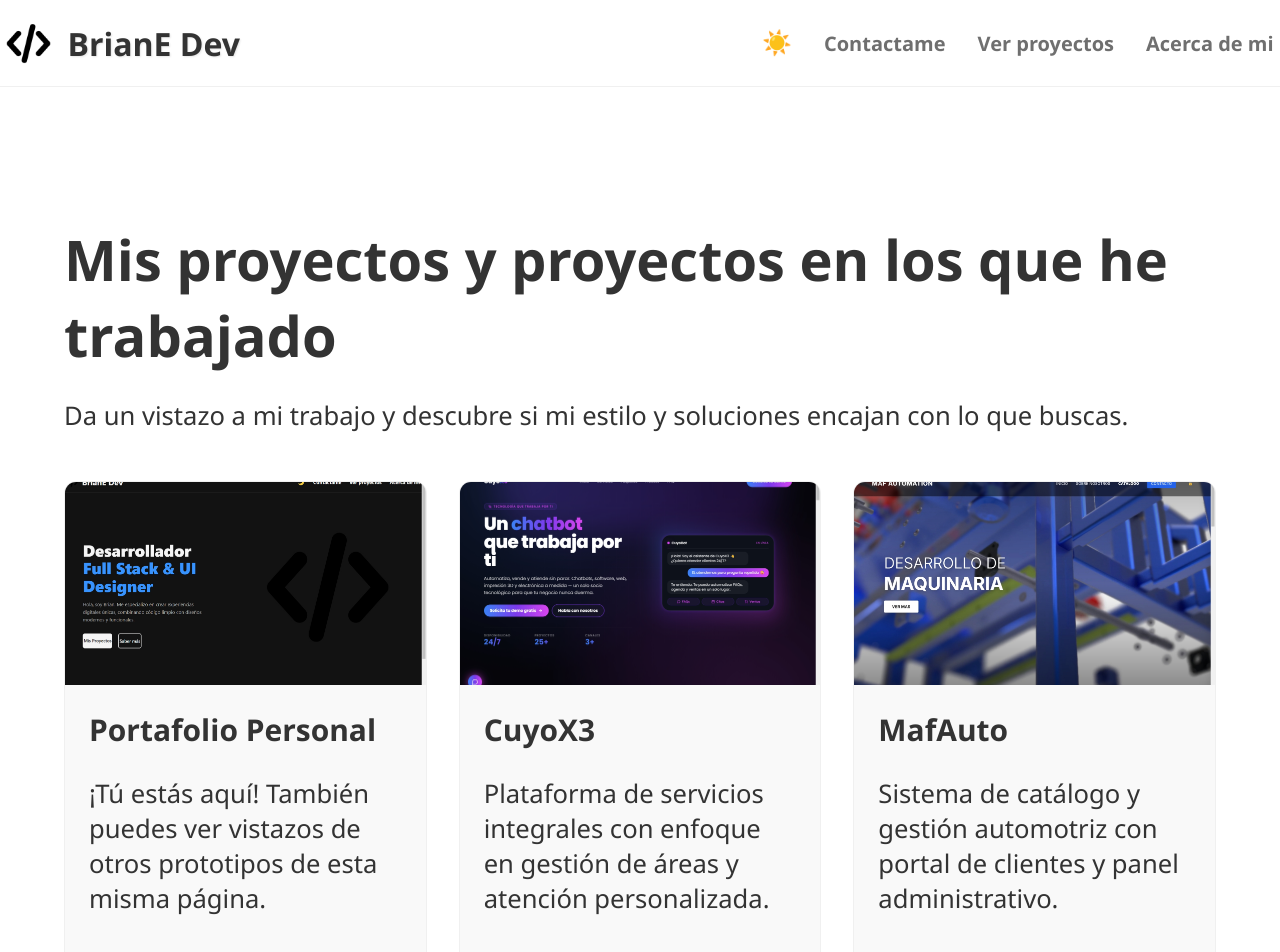
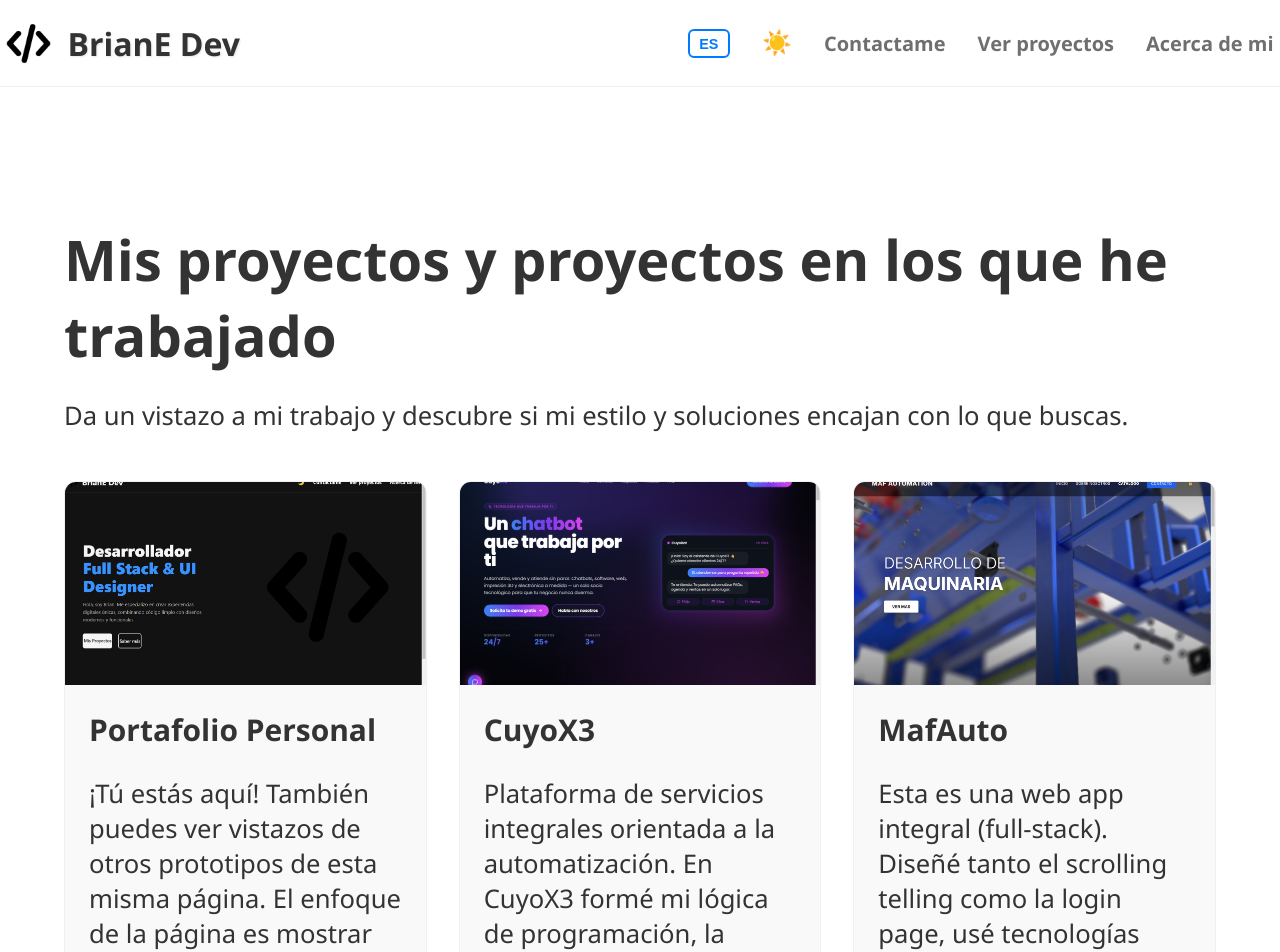
Before and after one commit to Bri-idk/BRIAN_E_DEV_PORTFOLIO, a React (Vite) app: page /proyectos in a window 1280 px wide. Shown: the top 952 px of the page. Built offline with nearby package versions, Linux system fonts and the light colour scheme.

Commit message:
feat: implement multi-language support (ES/EN), remove airplane asset, and fix project spelling

```diff
--- a/src/App.css
+++ b/src/App.css
@@ -190,20 +190,7 @@
   position: relative;
 }
 
-.contact-bg-icon {
-  position: absolute;
-  top: 50%;
-  right: -10%;
-  transform: translateY(-50%) rotate(-10deg);
-  width: 600px;
-  opacity: 0.03;
-  pointer-events: none;
-  z-index: -1;
-}
-
-body.dark-mode .contact-bg-icon {
-  opacity: 0.1;
-}
+/* Eliminada imagen de avión */
 
 .contact-form {
   display: flex;
@@ -390,7 +377,7 @@ body.dark-mode .contact-form textarea::placeholder {
 /* Estilos para Imagen en Acerca de Mi */
 .about-visual {
   width: 100%;
-  max-width: 700px;
+  max-width: 500px; /* Reducida aún más de 700px a 500px */
   margin: 0 auto 2rem;
   border-radius: 15px;
   overflow: hidden;
@@ -506,3 +493,21 @@ body.dark-mode .contact-form textarea::placeholder {
   from { opacity: 0; transform: translateY(-10px); }
   to { opacity: 1; transform: translateY(0); }
 }
+
+/* Language Toggle Styles */
+.lang-toggle {
+  background: none;
+  border: 2px solid var(--accent-color);
+  color: var(--accent-color);
+  font-weight: bold;
+  padding: 0.3rem 0.6rem;
+  border-radius: 6px;
+  cursor: pointer;
+  font-size: 0.9rem;
+  transition: all 0.3s ease;
+}
+
+.lang-toggle:hover {
+  background-color: var(--accent-color);
+  color: white;
+}
--- a/src/App.jsx
+++ b/src/App.jsx
@@ -5,23 +5,24 @@ import Proyectos from './Proyectos.jsx'
 import AcercaDeMi from './AcercaDeMi.jsx'
 import Contactame from './Contactame.jsx'
 import heroImg from './recursos/codificacion.png'
+import { translations } from './translations'
 import './App.css'
 
-function Hero() {
+function Hero({ lang }) {
+  const t = translations[lang].hero;
   return (
     <section className="hero">
       <div className="hero-content">
         <h1 className="hero-title">
-          Desarrollador <br />
-          <span>Full Stack & UI Designer</span>
+          {t.title} <br />
+          <span>{t.subtitle}</span>
         </h1>
         <p className="hero-description">
-          Hola, soy Brian. Me especializo en crear experiencias digitales únicas,
-          combinando código limpio con diseños modernos y funcionales.
+          {t.description}
         </p>
         <div className="hero-actions">
-          <Link to="/proyectos" className="btn-primary">Mis Proyectos</Link>
-          <Link to="/acerca" className="btn-secondary">Saber más</Link>
+          <Link to="/proyectos" className="btn-primary">{t.projectsBtn}</Link>
+          <Link to="/acerca" className="btn-secondary">{t.moreBtn}</Link>
         </div>
       </div>
 
@@ -40,6 +41,11 @@ function App() {
     return savedTheme === 'dark';
   });
 
+  const [language, setLanguage] = useState(() => {
+    const savedLang = localStorage.getItem('language');
+    return savedLang || 'es';
+  });
+
   useEffect(() => {
     if (isDarkMode) {
       document.body.classList.add('dark-mode');
@@ -50,22 +56,37 @@ function App() {
     }
   }, [isDarkMode]);
 
+  useEffect(() => {
+    localStorage.setItem('language', language);
+  }, [language]);
+
   const toggleDarkMode = () => {
     setIsDarkMode(prev => !prev);
   };
 
+  const toggleLanguage = () => {
+    setLanguage(prev => (prev === 'es' ? 'en' : 'es'));
+  };
+
+  const tFooter = translations[language].footer;
+
   return (
     <Router>
       <div className="app-container">
-        <Navbar isDarkMode={isDarkMode} toggleDarkMode={toggleDarkMode} />
+        <Navbar
+          isDarkMode={isDarkMode}
+          toggleDarkMode={toggleDarkMode}
+          language={language}
+          toggleLanguage={toggleLanguage}
+        />
         <div className="separador"></div>
 
         <main id="body">
           <Routes>
-            <Route path="/" element={<Hero />} />
-            <Route path="/proyectos" element={<Proyectos />} />
-            <Route path="/acerca" element={<AcercaDeMi />} />
-            <Route path="/contacto" element={<Contactame />} />
+            <Route path="/" element={<Hero lang={language} />} />
+            <Route path="/proyectos" element={<Proyectos lang={language} />} />
+            <Route path="/acerca" element={<AcercaDeMi lang={language} />} />
+            <Route path="/contacto" element={<Contactame lang={language} />} />
           </Routes>
         </main>
 
@@ -73,7 +94,7 @@ function App() {
           <div className="footer-content">
             <div className="footer-info">
               <h3>BrianE Dev</h3>
-              <p>© {new_string_date} BrianE Dev. Todos los derechos reservados.</p>
+              <p>© {new_string_date} BrianE Dev. {tFooter.rights}</p>
             </div>
             <div className="footer-socials">
               <a href="https://www.linkedin.com/in/brian-pineda-martinez-dev/" target="_blank" rel="noopener noreferrer" className="social-link">LinkedIn</a>
--- a/src/Proyectos.jsx
+++ b/src/Proyectos.jsx
@@ -1,4 +1,5 @@
 import { useState } from 'react'
+import { translations } from './translations'
 import './App.css'
 
 // Imports de imágenes para CuyoX3
@@ -21,37 +22,20 @@ import totoCover from './recursos/totonik/totonik.jpeg'
 import toto1 from './recursos/totonik/totonik_2.jpeg'
 import toto2 from './recursos/totonik/totonik_3.jpeg'
 
-const PROJECTS_DATA = [
-  {
-    id: 3,
-    title: "Portafolio Personal",
-    description: "¡Tú estás aquí! También puedes ver vistazos de otros prototipos de esta misma página.",
-    images: [portCover, port1, port2],
-    url: "#",
-    isCurrent: true
-  },
-  {
-    id: 1,
-    title: "CuyoX3",
-    description: "Plataforma de servicios integrales con enfoque en gestión de áreas y atención personalizada.",
-    images: [cuyoCover, cuyo1, cuyo2],
-    url: "https://cuyox3.com"
-  },
-  {
-    id: 2,
-    title: "MafAuto",
-    description: "Sistema de catálogo y gestión automotriz con portal de clientes y panel administrativo.",
-    images: [mafCover, maf1, maf2],
-    url: "https://mafautomation.com.mx/"
-  },
-  {
-    id: 4,
-    title: "Totonik",
-    description: "Solución digital creativa con interfaces modernas y optimización de rendimiento.",
-    images: [totoCover, toto1, toto2],
-    url: "https://totonik.com"
-  }
-];
+// Mapas de imágenes para complementar la data traducida
+const PROJECT_IMAGES = {
+  3: [portCover, port1, port2],
+  1: [cuyoCover, cuyo1, cuyo2],
+  2: [mafCover, maf1, maf2],
+  4: [totoCover, toto1, toto2]
+};
+
+const PROJECT_URLS = {
+  3: "#",
+  1: "https://cuyox3.com",
+  2: "https://mafautomation.com.mx/",
+  4: "https://totonik.com"
+};
 
 function ImageModal({ src, alt, onClose }) {
   return (
@@ -64,9 +48,10 @@ function ImageModal({ src, alt, onClose }) {
   );
 }
 
-function Proyectos() {
+function Proyectos({ lang }) {
   const [selectedProject, setSelectedProject] = useState(null);
   const [modalImg, setModalImg] = useState(null);
+  const t = translations[lang].projects;
 
   const openModal = (img, alt) => {
     setModalImg({ src: img, alt: alt });
@@ -78,14 +63,19 @@ function Proyectos() {
 
   return (
     <div className="page-content">
-      <h1>Mis proyectos y proyectos en los que he trabajado</h1>
-      <p>Da un vistazo a mi trabajo y descubre si mi estilo y soluciones encajan con lo que buscas.</p>
+      <h1>{t.pageTitle}</h1>
+      <p>{t.pageSubtitle}</p>
 
       <div className="grid-placeholder">
-        {PROJECTS_DATA.map(project => (
+        {t.data.map(project => {
+          const images = PROJECT_IMAGES[project.id];
+          const url = PROJECT_URLS[project.id];
+          const isCurrent = project.id === 3;
+
+          return (
             <div key={project.id} className="project-card">
-            <div className="carousel-container" onClick={() => openModal(project.images[0], project.title)}>
-              <img src={project.images[0]} alt={project.title} style={{ cursor: 'zoom-in' }} />
+              <div className="carousel-container" onClick={() => openModal(images[0], project.title)}>
+                <img src={images[0]} alt={project.title} style={{ cursor: 'zoom-in' }} />
               </div>
               <div className="project-info">
                 <h3>{project.title}</h3>
@@ -94,14 +84,14 @@ function Proyectos() {
                   className="btn-details"
                   onClick={() => setSelectedProject(selectedProject === project.id ? null : project.id)}
                 >
-                {selectedProject === project.id ? "Cerrar detalles" : "Ver detalles"}
+                  {selectedProject === project.id ? t.closeDetails : t.details}
                 </button>
 
                 {selectedProject === project.id && (
                   <div className="project-details-expanded">
-                  <h4>Vistazos del proyecto:</h4>
+                    <h4>{t.views}</h4>
                     <div className="project-screenshots">
-                    {project.images.map((img, index) => (
+                      {images.map((img, index) => (
                         <img
                           key={index}
                           src={img}
@@ -112,19 +102,20 @@ function Proyectos() {
                         />
                       ))}
                     </div>
-                  {project.isCurrent ? (
-                    <p className="current-hint">Estás navegando en este proyecto actualmente.</p>
+                    {isCurrent ? (
+                      <p className="current-hint">{t.current}</p>
                     ) : (
                       <>
-                      <h4>Enlace:</h4>
-                      <a href={project.url} target="_blank" rel="noopener noreferrer" className="social-link">Visitar Sitio</a>
+                        <h4>{t.link}</h4>
+                        <a href={url} target="_blank" rel="noopener noreferrer" className="social-link">{t.visit}</a>
                       </>
                     )}
                   </div>
                 )}
               </div>
             </div>
-        ))}
+          );
+        })}
       </div>
 
       {modalImg && (
--- a/src/navbar.jsx
+++ b/src/navbar.jsx
@@ -2,9 +2,11 @@ import "./navbar.css"
 import { useState } from 'react'
 import { Link } from 'react-router-dom'
 import logoImg from './recursos/codificacion.png'
+import { translations } from './translations'
 
-function Navbar({ isDarkMode, toggleDarkMode }){
+function Navbar({ isDarkMode, toggleDarkMode, language, toggleLanguage }){
     const [isOpen, setIsOpen] = useState(false);
+    const t = translations[language].nav;
 
     const toggleMenu = () => {
         setIsOpen(!isOpen);
@@ -19,6 +21,10 @@ function Navbar({ isDarkMode, toggleDarkMode }){
           </Link>
 
           <div className="nav-right">
+            <button className="lang-toggle" onClick={toggleLanguage} title={language === 'es' ? 'Switch to English' : 'Cambiar a Español'}>
+              {language === 'es' ? 'ES' : 'EN'}
+            </button>
+
             <button className="theme-toggle" onClick={toggleDarkMode}>
               {isDarkMode ? "🌙" : "☀️"}
             </button>
@@ -31,9 +37,9 @@ function Navbar({ isDarkMode, toggleDarkMode }){
             </button>
 
             <div className={isOpen ? "nav-buttons open" : "nav-buttons"}>
-              <Link to="/contacto" className="button_nav" onClick={() => setIsOpen(false)}>Contactame</Link>
-              <Link to="/proyectos" className="button_nav" onClick={() => setIsOpen(false)}>Ver proyectos</Link>
-              <Link to="/acerca" className="button_nav" onClick={() => setIsOpen(false)}>Acerca de mi</Link>
+              <Link to="/contacto" className="button_nav" onClick={() => setIsOpen(false)}>{t.contact}</Link>
+              <Link to="/proyectos" className="button_nav" onClick={() => setIsOpen(false)}>{t.projects}</Link>
+              <Link to="/acerca" className="button_nav" onClick={() => setIsOpen(false)}>{t.about}</Link>
             </div>
           </div>
         </div>
--- /dev/null
+++ b/src/translations.js
@@ -0,0 +1,138 @@
+export const translations = {
+  es: {
+    nav: {
+      contact: "Contactame",
+      projects: "Ver proyectos",
+      about: "Acerca de mi"
+    },
+    hero: {
+      title: "Desarrollador",
+      subtitle: "Full Stack & UI Designer",
+      description: "Hola, soy Brian. Me especializo en crear experiencias digitales únicas, combinando código limpio con diseños modernos y funcionales.",
+      projectsBtn: "Mis Proyectos",
+      moreBtn: "Saber más"
+    },
+    projects: {
+      pageTitle: "Mis proyectos y proyectos en los que he trabajado",
+      pageSubtitle: "Da un vistazo a mi trabajo y descubre si mi estilo y soluciones encajan con lo que buscas.",
+      details: "Ver detalles",
+      closeDetails: "Cerrar detalles",
+      views: "Vistazos del proyecto:",
+      link: "Enlace:",
+      visit: "Visitar Sitio",
+      current: "Estás navegando en este proyecto actualmente.",
+      data: [
+        {
+          id: 3,
+          title: "Portafolio Personal",
+          description: "¡Tú estás aquí! También puedes ver vistazos de otros prototipos de esta misma página. El enfoque de la página es mostrar mi trabajo, puedes ver la estructura de esta página en mi GitHub.",
+        },
+        {
+          id: 1,
+          title: "CuyoX3",
+          description: "Plataforma de servicios integrales orientada a la automatización. En CuyoX3 formé mi lógica de programación, la gestión de los proyectos y la estructuración de proyectos fullstack colaborativos.",
+        },
+        {
+          id: 2,
+          title: "MafAuto",
+          description: "Esta es una web app integral (full-stack). Diseñé tanto el scrolling telling como la login page, usé tecnologías como Python, React, Django, Npm y pulí mis habilidades de pensamiento lógico avanzado en programación.",
+        },
+        {
+          id: 4,
+          title: "Totonik",
+          description: "Con esta web aprendí el uso de herramientas como Wix, que me dejó enfocarme en el diseño de la página y no tanto en el código, permitiéndome dar un buen diseño al término del trabajo.",
+        }
+      ]
+    },
+    about: {
+      title: "Acerca de Mí",
+      description: "Soy un desarrollador Full Stack especializado en el ecosistema Python, con un enfoque particular en la creación de soluciones escalables, robustas y eficientes utilizando Django. Me apasiona estructurar arquitecturas backend sólidas, diseñar bases de datos optimizadas y construir interfaces interactivas que ofrezcan una excelente experiencia de usuario.",
+      historyTitle: "Mi Historia",
+      historyText: "Empecé en el mundo del desarrollo web de manera autónoma, motivado por el deseo de construir mis propias herramientas y entender el \"detrás de escena\" del software. Lo que comenzó como un reto personal de lógica se convirtió en mi profesión; hoy en día, esa mentalidad autodidacta me permite adaptarme rápidamente a nuevos entornos técnicos, colaborar de forma efectiva en equipos ágiles y aportar valor real en cada línea de código que escribo."
+    },
+    contact: {
+      title: "Contáctame",
+      subtitle: "¿Tienes un proyecto en mente o una vacante? ¡Hablemos!",
+      name: "Nombre",
+      email: "Email",
+      message: "Mensaje",
+      send: "Enviar Mensaje",
+      sending: "Enviando...",
+      success: "¡Mensaje enviado con éxito! Te contactaré pronto.",
+      error: "Hubo un error. Por favor, intenta de nuevo o escríbeme directamente.",
+      direct: "Contacto Directo",
+      interest: "Quizás te interese: "
+    },
+    footer: {
+      rights: "Todos los derechos reservados."
+    }
+  },
+  en: {
+    nav: {
+      contact: "Contact Me",
+      projects: "View Projects",
+      about: "About Me"
+    },
+    hero: {
+      title: "Developer",
+      subtitle: "Full Stack & UI Designer",
+      description: "Hi, I'm Brian. I specialize in creating unique digital experiences, combining clean code with modern and functional designs.",
+      projectsBtn: "My Projects",
+      moreBtn: "Learn More"
+    },
+    projects: {
+      pageTitle: "My projects and projects I've worked on",
+      pageSubtitle: "Take a look at my work and see if my style and solutions fit what you're looking for.",
+      details: "View details",
+      closeDetails: "Close details",
+      views: "Project insights:",
+      link: "Link:",
+      visit: "Visit Site",
+      current: "You are currently browsing this project.",
+      data: [
+        {
+          id: 3,
+          title: "Personal Portfolio",
+          description: "You are here! You can also see glimpses of other prototypes of this same page. The focus of the page is to show my work, you can see the structure of this page on my GitHub.",
+        },
+        {
+          id: 1,
+          title: "CuyoX3",
+          description: "Comprehensive services platform oriented towards automation. At CuyoX3 I formed my programming logic, project management, and the structuring of collaborative fullstack projects.",
+        },
+        {
+          id: 2,
+          title: "MafAuto",
+          description: "This is a full-stack web app. I designed both the scrolling telling and the login page, used technologies like Python, React, Django, Npm and polished my advanced logical thinking skills in programming.",
+        },
+        {
+          id: 4,
+          title: "Totonik",
+          description: "With this website I learned to use tools like Wix, which let me focus on the design of the page and not so much on the code, allowing me to deliver a good design at the end of the work.",
+        }
+      ]
+    },
+    about: {
+      title: "About Me",
+      description: "I am a Full Stack developer specialized in the Python ecosystem, with a particular focus on creating scalable, robust, and efficient solutions using Django. I am passionate about structuring solid backend architectures, designing optimized databases, and building interactive interfaces that offer an excellent user experience.",
+      historyTitle: "My Story",
+      historyText: "I started in the world of web development autonomously, motivated by the desire to build my own tools and understand the \"behind the scenes\" of software. What began as a personal logic challenge became my profession; today, that self-taught mindset allows me to quickly adapt to new technical environments, collaborate effectively in agile teams, and contribute real value in every line of code I write."
+    },
+    contact: {
+      title: "Contact Me",
+      subtitle: "Have a project in mind or a vacancy? Let's talk!",
+      name: "Name",
+      email: "Email",
+      message: "Message",
+      send: "Send Message",
+      sending: "Sending...",
+      success: "Message sent successfully! I will contact you soon.",
+      error: "There was an error. Please try again or write to me directly.",
+      direct: "Direct Contact",
+      interest: "Maybe you're interested in: "
+    },
+    footer: {
+      rights: "All rights reserved."
+    }
+  }
+};
```
Also changed, not shown: src/AcercaDeMi.jsx (+8 -20 lines), src/Contactame.jsx (+17 -20 lines). Lines whose indentation alone changed are shown as unchanged.
